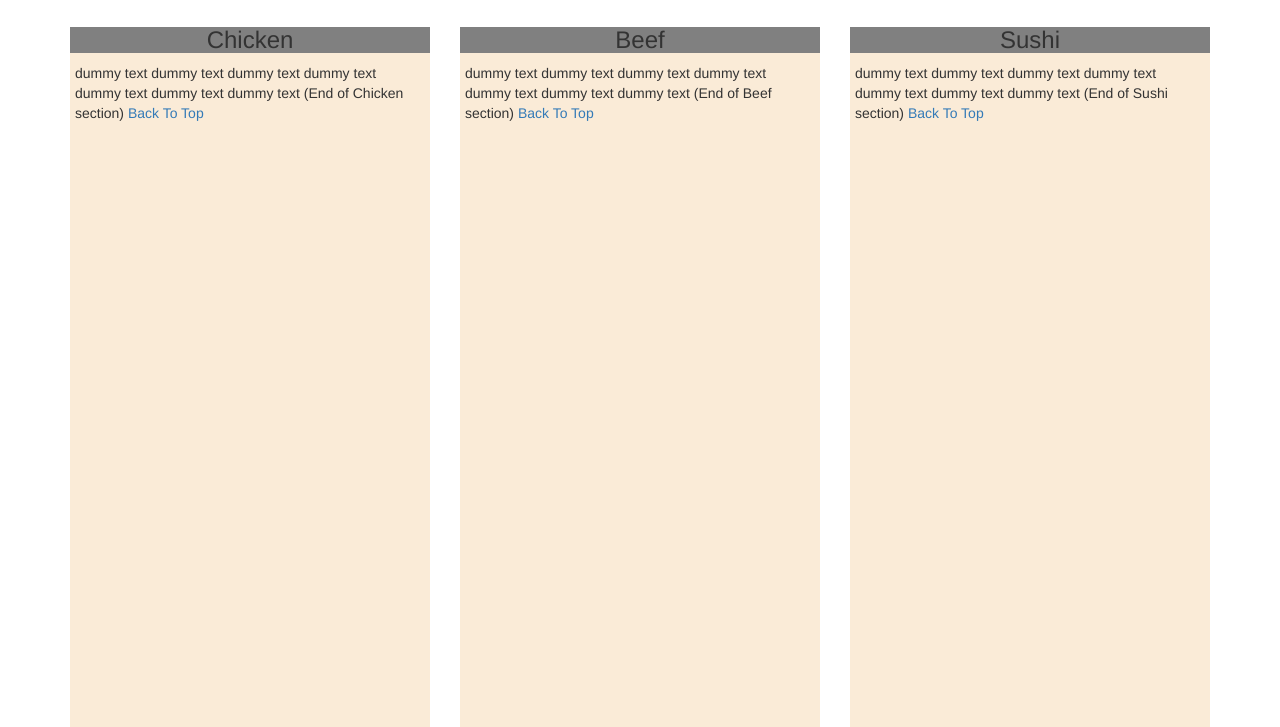
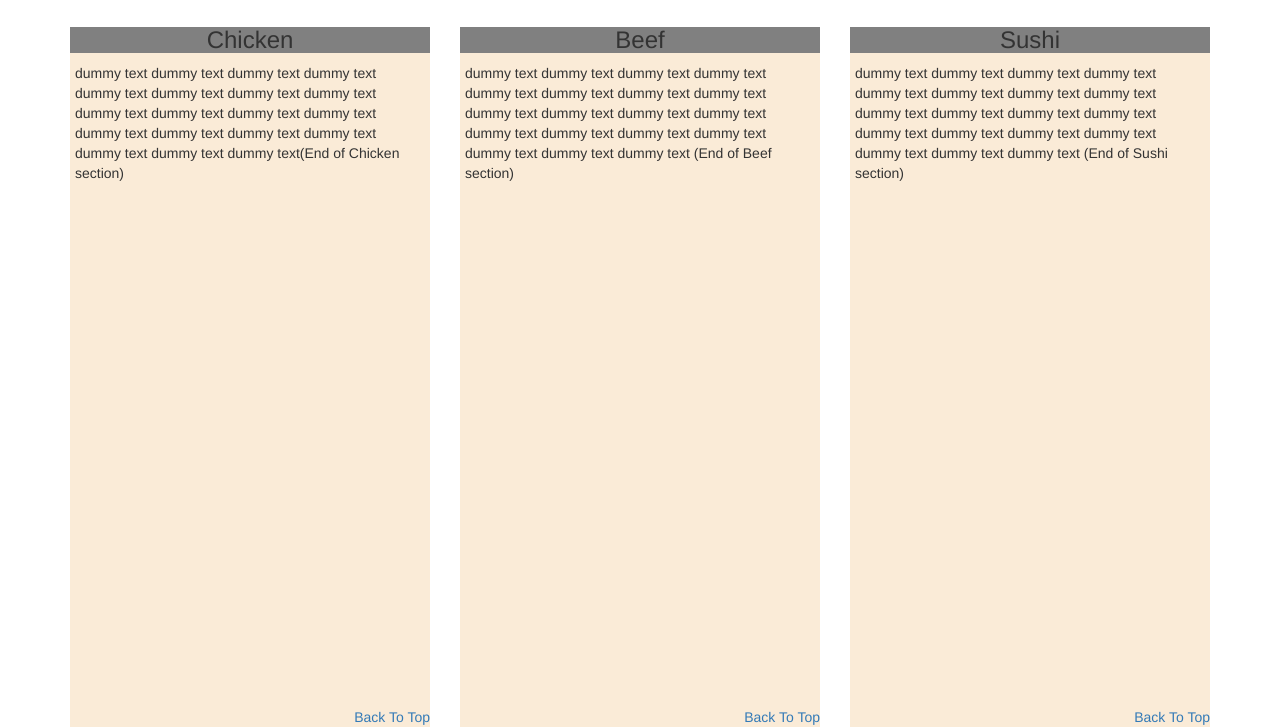
Before and after one commit to ChangYuChuan/Coursera-test, a plain HTML site: page mod3_solution/index.html in a window 1280 px wide. Shown: the part 126-853 px from the top of the page. Drawn offline with Linux system fonts and the light colour scheme.

Commit message:
2 files modified

```diff
--- a/mod3_solution/css/styles.css
+++ b/mod3_solution/css/styles.css
@@ -29,3 +29,9 @@ hr {
 #nav-list a:hover {
   background: #e7e7e7;
 }
+
+p.dummy-text a {
+  position: absolute;
+  bottom: 0;
+  right: 0;
+}
--- a/mod3_solution/index.html
+++ b/mod3_solution/index.html
@@ -63,7 +63,9 @@
             <h3 class="text-center">Chicken</h3>
             <p class="dummy-text">
               dummy text dummy text dummy text dummy text dummy text dummy text
-              dummy text (End of Chicken section)<a href="#header-nav">
+              dummy text dummy text dummy text dummy text dummy text dummy text
+              dummy text dummy text dummy text dummy text dummy text dummy text
+              dummy text(End of Chicken section)<a href="#header-nav">
                 Back To Top</a
               >
             </p>
@@ -76,7 +78,9 @@
             <h3 class="text-center">Beef</h3>
             <p class="dummy-text">
               dummy text dummy text dummy text dummy text dummy text dummy text
-              dummy text (End of Beef section)<a href="#header-nav">
+              dummy text dummy text dummy text dummy text dummy text dummy text
+              dummy text dummy text dummy text dummy text dummy text dummy text
+              dummy text (End of Beef section) <a href="#header-nav">
                 Back To Top</a
               >
             </p>
@@ -87,6 +91,8 @@
           <div id="sushi-block" class="text-content">
             <h3 class="text-center">Sushi</h3>
             <p class="dummy-text">
+              dummy text dummy text dummy text dummy text dummy text dummy text
+              dummy text dummy text dummy text dummy text dummy text dummy text
               dummy text dummy text dummy text dummy text dummy text dummy text
               dummy text (End of Sushi section)<a href="#header-nav">
                 Back To Top</a
```
